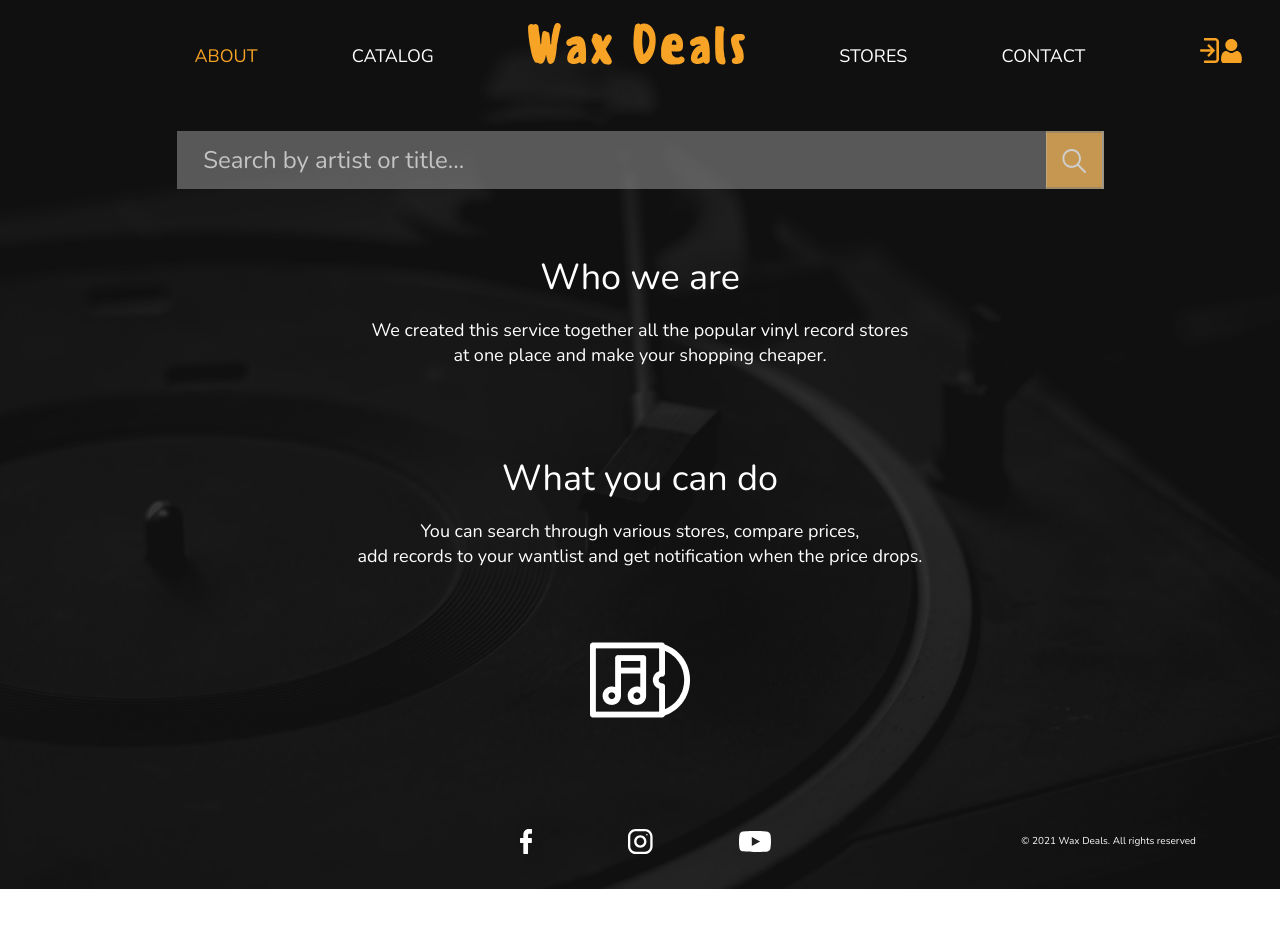
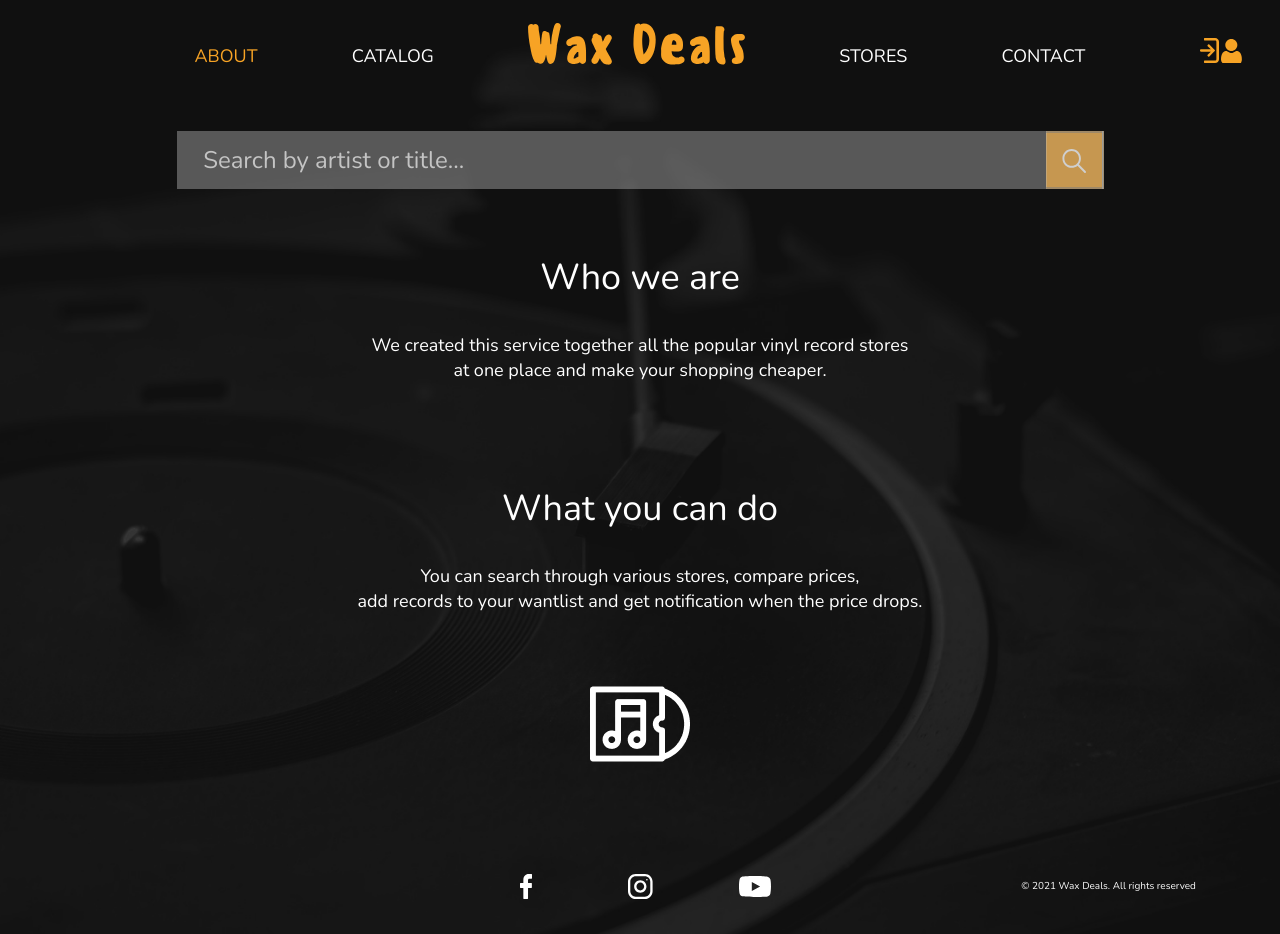
Before and after one commit to TarasOrlovskyi/ReactWaxDeals, a React (Create React App) app: page /about in a window 1280 px wide. Before the commit the page ends 889 px from the top, so only its background shows below. Built offline with nearby package versions, Linux system fonts and the light colour scheme.

Commit message:
Changed style in About.module.css
1. Added different padding for second title in About.jsx
2. Refactored About.module.css: changed px to em,added one class

```diff
--- a/src/component/About/About.jsx
+++ b/src/component/About/About.jsx
@@ -10,11 +10,10 @@
             <h2 className={s.aboutBody__title}>Who we are</h2>
             <p>We created this service together all the popular vinyl record stores</p>
             <p>at one place and make your shopping cheaper.</p>
-            <br/>
-            <h2 className={s.aboutBody__title + ' ' + s.aboutImage}>What you can do</h2>
+            <h2 className={s.aboutBody__title + ' ' + s.aboutBody__secondTitle}>What you can do</h2>
             <p>You can search through various stores, compare prices,</p>
             <p>add records to your wantlist and get notification when the price drops.</p>
-            <div className={s.aboutImage}>
+            <div className={s.aboutBody__image}>
               <img src={aboutImage} alt="vinyl"/>
             </div>
           </div>
--- a/src/component/About/About.module.css
+++ b/src/component/About/About.module.css
@@ -1,17 +1,21 @@
-.aboutContent{
-    padding: 3.55em 0;
+.aboutContent {
+  padding: 3.55em 0;
 }
 
-.aboutBody{
-    display: flex;
-    flex-direction: column;
-    align-items: center;
+.aboutBody {
+  display: flex;
+  flex-direction: column;
+  align-items: center;
 }
 
-.aboutBody__title{
-    padding-bottom: 15px;
+.aboutBody__title {
+  padding-bottom: 0.83em;
 }
 
-.aboutImage{
-    padding-top: 60px;
+.aboutBody__image {
+  padding-top: 3.33em;
 }
+
+.aboutBody__secondTitle {
+  padding-top: 2.78em;
+}
```
